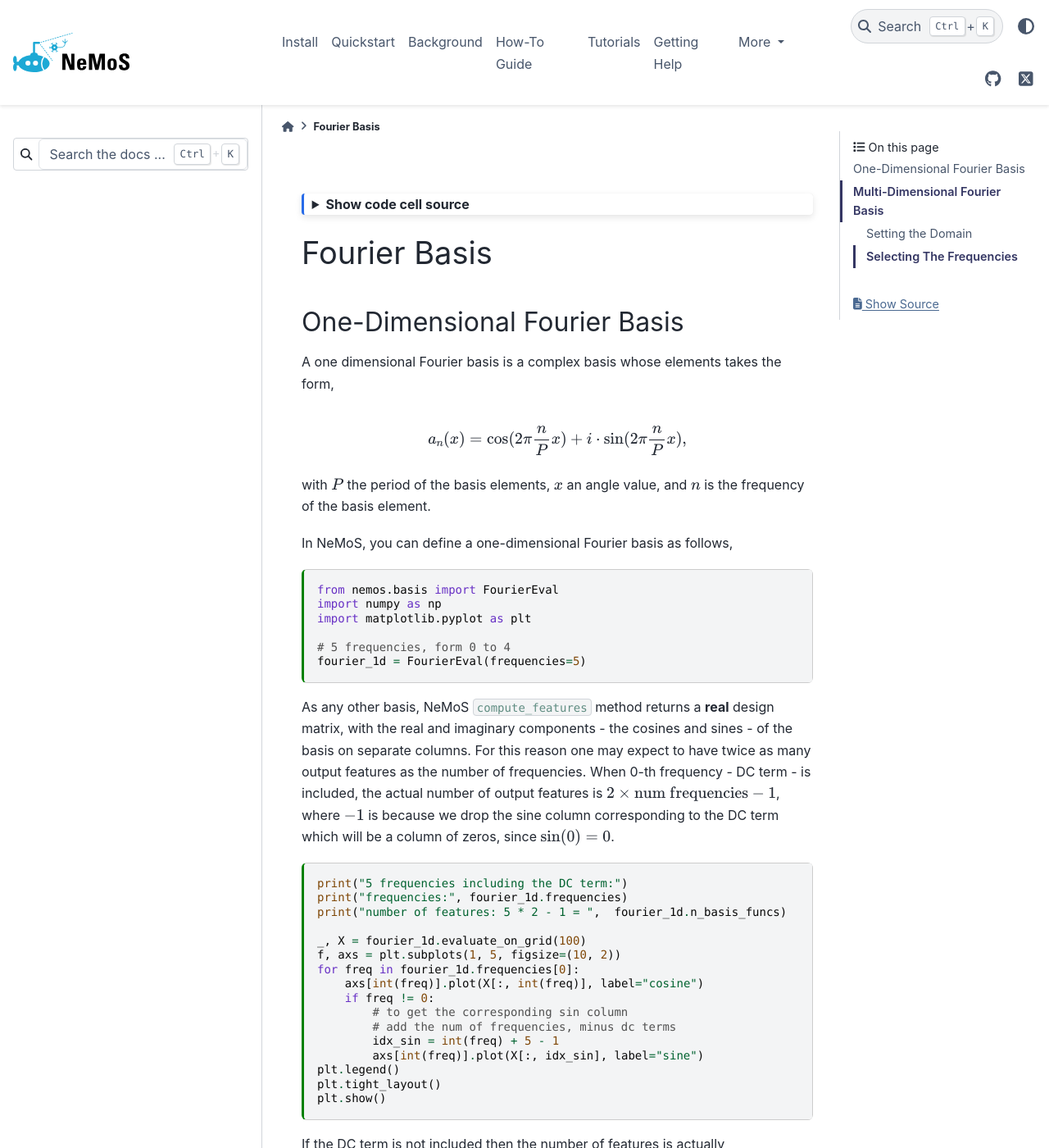
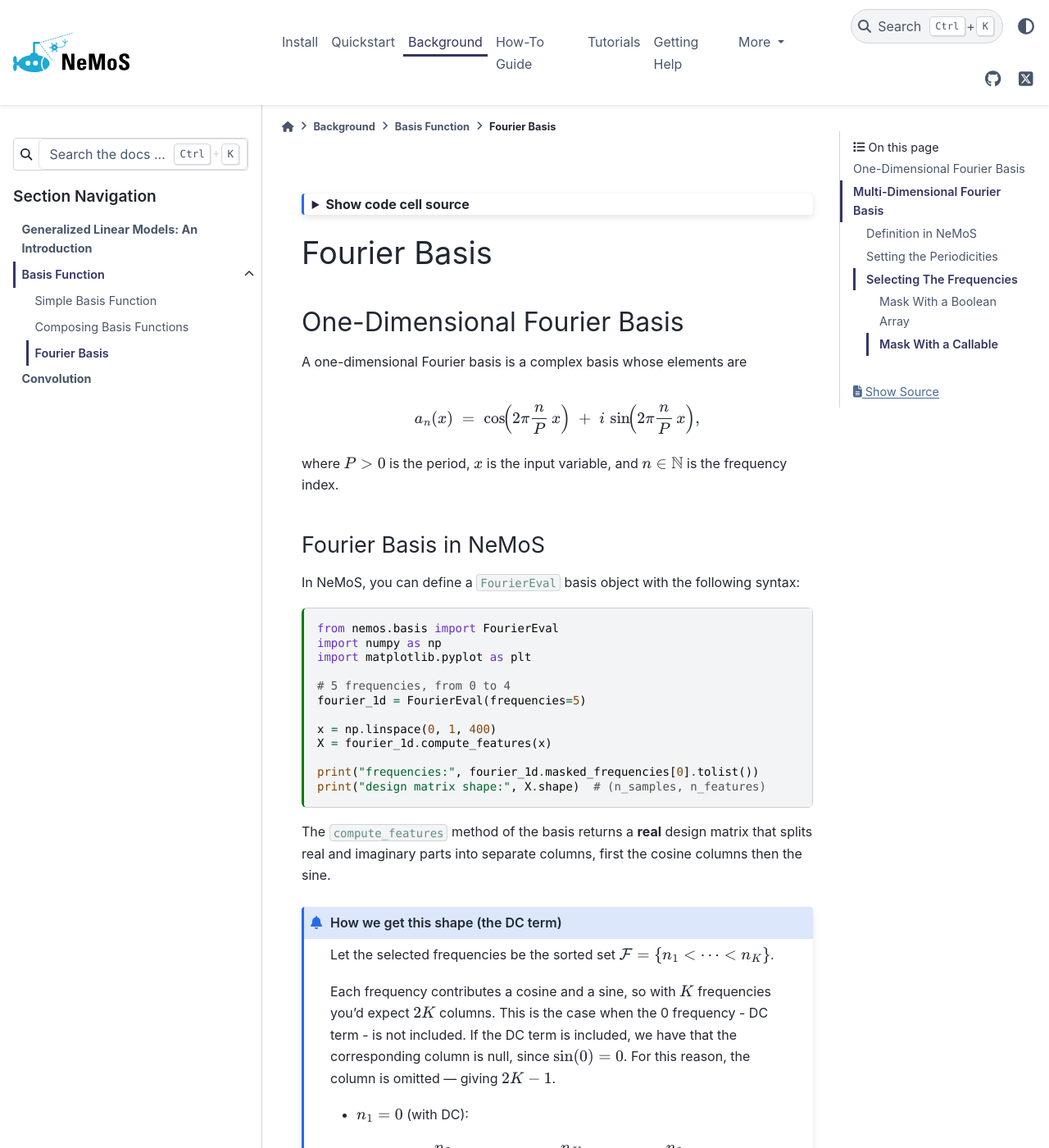
Before and after one commit to flatironinstitute/nemos, a Sphinx documentation site: the page built from docs/background/basis/ndimensional_foureir_basis.md, in a window 1280 px wide and 1400 px high. Shown: the whole window at 82% size. Built offline with Sphinx 7.4.7 and the PyData theme 0.15.4, drawn with Linux system fonts in a browser that asks for light colours; some of the changed text lies outside the part shown.

Commit message:
add note on basis

````diff
--- a/docs/background/basis/ndimensional_foureir_basis.md
+++ b/docs/background/basis/ndimensional_foureir_basis.md
@@ -44,77 +44,123 @@
 
 ## One-Dimensional Fourier Basis
 
-A one dimensional Fourier basis is a complex basis whose elements takes the form,
+A one-dimensional Fourier basis is a complex basis whose elements are
 
 $$
-a_n(x) = \cos (2 \pi \frac{n}{P} x) + i \cdot \sin  (2 \pi \frac{n}{P}x),
+a_n(x) \;=\; \cos\!\Bigl(2\pi \frac{n}{P}\,x\Bigr) \;+\; i\,\sin\!\Bigl(2\pi \frac{n}{P}\,x\Bigr),
 $$
 
-with $P$ the period of the basis elements, $x$ an angle value, and $n$ is the frequency
-of the basis element.
+where $P>0$ is the period, $x$ is the input variable, and $n\in\mathbb{N}$ is the frequency index.
 
-In NeMoS, you can define a one-dimensional Fourier basis as follows,
+### Fourier Basis in NeMoS
 
+In NeMoS, you can define a `FourierEval` basis object with the following syntax:
 ```{code-cell} ipython3
 from nemos.basis import FourierEval
 import numpy as np
 import matplotlib.pyplot as plt
 
-# 5 frequencies, form 0 to 4
+# 5 frequencies, from 0 to 4
 fourier_1d = FourierEval(frequencies=5)
+
+x = np.linspace(0, 1, 400)
+X = fourier_1d.compute_features(x)
+
+print("frequencies:", fourier_1d.masked_frequencies[0].tolist())
+print("design matrix shape:", X.shape)  # (n_samples, n_features)
 ```
 
-As any other basis, NeMoS `compute_features` method returns a **real** design matrix, with the real and imaginary components - the cosines and sines - of the basis on separate columns. For this reason one may expect to have twice as many output features as the number of frequencies. When 0-th frequency - DC term - is included, the actual number of output features is $2 \times \text{num frequencies} - 1$, where $-1$ is because we drop the sine column corresponding to the DC term which will be a column of zeros, since $\sin(0) = 0$.
+The `compute_features` method of the basis returns a **real** design matrix that splits real and imaginary parts into separate columns, first the cosine columns then the sine.
+
+:::{admonition} How we get this shape (the DC term)
+:class: info
+
+Let the selected frequencies be the sorted set $\mathcal F=\{n_1<\cdots<n_K\}$.
+
+Each frequency contributes a cosine and a sine, so with $K$ frequencies you’d expect $2K$ columns. This is the case when the 0 frequency - DC term - is not included. If the DC term is included, we have that the corresponding column is null, since $\sin(0)=0$. For this reason, the column is omitted — giving $2K-1$.
+
+- $n_1=0$ (with DC):
+
+  $$
+  \bigl[\;1,\,\cos(2\pi \frac{n_2}{P}x),\,\ldots,\,\cos(2\pi \frac{n_K}{P}x),\ \ \sin(2\pi \frac{n_2}{P}x),\,\ldots,\,\sin(2\pi \frac{n_K}{P}x)\;\bigr],
+  $$
+
+  total columns $=2K-1$.
+
+- $n_1>0$ (without DC):
+
+  $$
+  \bigl[\;\cos(2\pi \frac{n_1}{P}x),\,\ldots,\,\cos(2\pi \frac{n_K}{P}x),\ \ \sin(2\pi \frac{n_1}{P}x),\,\ldots,\,\sin(2\pi \frac{n_K}{P}x)\;\bigr],
+  $$
+
+  total columns $=2K$.
+:::
+
+:::{admonition} About the period $P$
+:class: tip
+By default, NeMoS sets the period based on the input range as $P = \max(x) - \min(x)$.
+You can override this by setting a fixed period via `bounds`. See the [section](fourier-period) below for details.
+:::
+
 
 ```{code-cell} ipython3
-
+# NOTE: here and below, '5' = number of frequencies (K in the math)
 print("5 frequencies including the DC term:")
 print("frequencies:", fourier_1d.frequencies)
-print("number of features: 5 * 2 - 1 = ",  fourier_1d.n_basis_funcs)
+print("output features: 5 * 2 - 1 = ",  fourier_1d.n_basis_funcs)
 
+# `evaluate_on_grid` calls `compute_features` on a grid of point
 _, X = fourier_1d.evaluate_on_grid(100)
-f, axs = plt.subplots(1, 5, figsize=(10, 2))
+f, axs = plt.subplots(1, 5, figsize=(10, 2), sharey=True)
 for freq in fourier_1d.frequencies[0]:
+    axs[int(freq)].set_title(f"frequency = {int(freq)}")
     axs[int(freq)].plot(X[:, int(freq)], label="cosine")
     if freq != 0:
         # to get the corresponding sin column
-        # add the num of frequencies, minus dc terms
+        # add the num of frequencies (5), minus dc term (1)
         idx_sin = int(freq) + 5 - 1
         axs[int(freq)].plot(X[:, idx_sin], label="sine")
 plt.legend()
 plt.tight_layout()
 plt.show()
+
 ```
 
-If the DC term is not included then the number of features is actually $2 \times \text{num frequencies}$.
+**Without DC (1..5): same pair**
 
 ```{code-cell} ipython3
 # drop the DC term (5 frequencies)
 fourier_1d = FourierEval(frequencies=(1, 6))
 print("\n5 frequencies without the DC term:")
 print("frequencies:", fourier_1d.frequencies)
-print("number of features: 5 * 2 = ",  fourier_1d.n_basis_funcs)
+print("output features: 5 * 2 = ",  fourier_1d.n_basis_funcs)
 
-f, axs = plt.subplots(1, 5, figsize=(10, 2))
+f, axs = plt.subplots(1, 5, figsize=(10, 2), sharey=True)
+
+# `evaluate_on_grid` calls `compute_features` on a grid of point
 _, X = fourier_1d.evaluate_on_grid(100)
 for freq in fourier_1d.frequencies[0]:
     idx_freq = int(freq) - 1
+    axs[idx_freq].set_title(f"frequency = {int(freq)}")
     axs[idx_freq].plot(X[:, idx_freq], label="cosine")
     # to get the corresponding sin column
-    # add the num of frequencies, no dc term
+    # add the num of frequencies (5), no dc term to subtract
     idx_sin = idx_freq + 5
     axs[idx_freq].plot(X[:, idx_sin], label="sine")
 plt.legend()
 plt.tight_layout()
 plt.show()
+
 ```
 
-### Setting The Domain of The Basis
+(fourier-period)=
+### Fixing the Period of the Basis
 
-When evaluating the basis at some values $\boldsymbol{x} = \{x_1,...,x_t\}$, NeMoS assumes that the domain of the basis is $[\min(\boldsymbol{x}), \max(\boldsymbol{x})]$. The basis element with frequency equal to $n$ will therefore oscillate n-times over the range of values covered by $\boldsymbol{x}$.
+When evaluating the basis at some values $\boldsymbol{x} = \{x_1,...,x_t\}$, NeMoS assumes that the period of the basis is $P = \max(\boldsymbol{x}) - \min(\boldsymbol{x})$. The basis element with frequency equal to $n$ will therefore oscillate $n$ times over the range of values covered by $\boldsymbol{x}$.
 
 
 ```{code-cell} ipython3
+fourier_1d = FourierEval(frequencies=5)
 
 # generate an input ranging [-2, 2]
 x = np.linspace(-2, 2, 100)
@@ -124,7 +170,7 @@
 
 f, axs = plt.subplots(1, 3, figsize=(10, 3), sharey=True, sharex=True)
 for freq in [0, 1, 2]:
-    axs[freq].set_title(f"Frequency = {freq}")
+    axs[freq].set_title(f"frequency = {freq}")
     axs[freq].plot(x, X[:, freq])
     axs[freq].set_xlabel("x")
     axs[freq].set_ylabel(f"$a_{{{freq}}}(x)$")
@@ -147,7 +193,7 @@
 
 f, axs = plt.subplots(1, 3, figsize=(10, 3), sharey=True, sharex=True)
 for freq in [0, 1, 2]:
-    axs[freq].set_title(f"Frequency = {freq}")
+    axs[freq].set_title(f"frequency = {freq}")
     axs[freq].plot(x, X[:, freq])
     axs[freq].set_xlabel("x")
     axs[freq].set_ylabel(f"$a_{{{freq}}}(x)$")
@@ -155,7 +201,15 @@
 plt.tight_layout()
 plt.show()
 ```
-Bounds can be provided at initialization too, `fourier_1d = FourierEval(5, bounds=(0, 2*np.pi))`.
+
+With `bounds=(0, 2π)` fixed but $\boldsymbol{x} \in [0, \pi]$, each frequency $n$ is defined to complete $n$ cycles over the full domain $[0,2\pi]$. Since we are only sampling **half** the domain, each curve shows only the **first half** of those $n$ cycles (e.g., for $n=2$ you see one full cycle).
+
+The bounds can be provided at initialization as well.
+
+```{code-cell} ipython3
+fourier_1d = FourierEval(5, bounds=(0, 2*np.pi))
+fourier_1d
+```
 
 ### Selecting The Frequencies
 
@@ -179,24 +233,33 @@
 
 ## Multi-Dimensional Fourier Basis
 
-Fourier basis can be extended to multiple dimension. For simplicity, let's focus on the two-dimensional case, but everything discussed below applies to an N-dimensional Fourier basis as well. A two-dimensional basis element $a_{nm}(x,y)$ is defined as follows,
+Fourier bases extend to $D$ dimensions. Let $\mathbf{x}=(x_1,\dots,x_D)$, per-axis periods $\mathbf{P}=(P_1,\dots,P_D)$, and multi-index $\mathbf{n}=(n_1,\dots,n_D)\in\mathbb{N}_0^D$.
+
+A $D$-dimensional **basis element** is
 
 $$
-a_{nm}(x,y) = \cos \left(2 \pi (\frac{n}{P_x} x + \frac{m}{P_y} y) \right) + i \cdot \sin \left(2 \pi (\frac{n}{P_x} x + \frac{m}{P_y} y) \right)
+a_{\mathbf{n}}(\mathbf{x}) \;=\; \cos\!\left( 2\pi \sum_{d=1}^{D} \frac{n_d}{P_d}\, x_d \right)
+\;+\; i\,\sin\!\left( 2\pi \sum_{d=1}^{D} \frac{n_d}{P_d}\, x_d \right).
 $$
 
-Where $P_x$, $P_y$ and $n$, $m$ specifies the periodicity and the frequency of the basis on each axis.
+:::{note}
 
-Defining a two-dimensional Fourier basis follows a similar syntax:
+For simplicity, in the rest of the session we will focus on a 2D example, but everything holds true for a general D-dimensional basis.
+:::
+
+### Definition in NeMoS
+
+First, let's specify the notation to the 2D case used in the examples. We can write $\mathbf{x}=(x,y)$, and $\mathbf{n}=(n,m)$; we’ll use $n$ for the $x$-axis frequency and $m$ for the $y$-axis frequency.
+
+Defining a two-dimensional Fourier basis follows the syntax:
 
 ```{code-cell} ipython3
 
-# define a 2-dimensional basis with
-# n=5 and m=4 frequencies
+# 2D basis with n=5 (x-axis) and m=4 (y-axis) frequencies
 fourier_2d = FourierEval(frequencies=[5, 4], ndim=2)
 ```
 
-The total number of basis is $5 \cdot 4 \cdot 2 - 1 = 39$, and the DC terms corresponds to the frequency pair $n = m = 0$.
+The total number of output features is $5\cdot4\cdot2-1=39$, and the DC term corresponds to the pair $\mathbf{n}=\mathbf{0}=(0,0)$.
 
 ```{code-cell} ipython3
 
@@ -206,7 +269,7 @@
 
 :::{info}
 
-The reason for the name `masked_frequencies` will become evident in the section about frequency selection with `feature_mask`.
+`masked_frequencies` lists the frequency pairs that are currently active in the basis. If you later restrict the grid of frequencies, this array will update to include only the kept pairs. Details follow in the [frequency selection section](select-fourier-freqs-ndim).
 :::
 
 ```{code-cell} ipython3
@@ -220,9 +283,10 @@
 You can check for the presence of the DC term by assessing if `fourier_2d.masked_frequencies[:, 0]` is all zeros.
 :::
 
-### Setting the Domain
+### Setting the Periodicities
 
-As for the one-dimensional case, by default the domain is inferred from the input range.
+By default, each axis uses its own input span as the period, reusing the 1D rule per axis:
+$P_d=\max(x_d)-\min(x_d)$.
 
 ```{code-cell} ipython3
 x, y = np.meshgrid(
@@ -239,13 +303,15 @@
     (fourier_2d.masked_frequencies[1] == 1)
 )[0][0]
 
-# plot the values
+# plot the output
 f, axs = plt.subplots(1, 3, figsize=(10, 3))
+
+# 2-dimensional basis
 axs[0].pcolormesh(x, y, X[..., idx], shading='gouraud', cmap='viridis')
-axs[0].set_title("two-dimensional bases")
+axs[0].set_title("two-dimensional basis")
 
+# 1-dimensional projections
 axs[1].plot(x[0], X[0, :, idx])
-axs[1].set_xlim(0, 2*np.pi)
 axs[1].set_title("x projection\nfrequency = 2")
 
 axs[2].plot(y[:, 0], X[:, 0, idx])
@@ -254,7 +320,9 @@
 plt.show()
 ```
 
-And it can be fixed by providing a ``single`` bounds tuple that will be applied to all dimension, or a tuple per dimension.
+As we can see, the $x$-projection, the basis element with $n=2$ completes two cycles across the sampled $x$ range, and on the $y$ projection, the basis element with $m=1$ completes one cycle.
+
+One can set the period by providing a single ``bounds`` tuple that applies to all dimension, or one tuple per dimension.
 
 ```{code-cell} ipython3
 
@@ -295,9 +363,12 @@
 plt.show()
 ```
 
+With bounds $[(0, 2\pi), (0, \pi)]$ and samples on $x \in [0, \pi]$, the $x$-projection for $n=2$ shows only the first half of its defined period (one full cycle over $[0,\pi]$). The $y$-projection covers its full domain $[0,\pi]$, so for $m=2$ it shows two cycles.
+
+(select-fourier-freqs-ndim)=
 ### Selecting The Frequencies
 
-The `frequencies` parameter required at initialization defines the range of frequency spanned by each axis, defining a grid of frequency values. Providing `ndim`-arrays of frequencies defines a grid of frequencies that defines the basis elements.
+The `frequencies` argument specifies, **per axis**, which integer frequencies to use. In $D$ dimensions, pass a list of $D$ arrays (one per axis); their Cartesian product defines the grid of multi-indices $\mathbf{n}$ (and thus the basis elements), which are listed in `masked_frequencies`.
 
 ```{code-cell} ipython3
 
@@ -306,24 +377,33 @@
 print(fourier_2d.masked_frequencies)
 ```
 
-In the example snippets, we are defining the following basis elements, $a_{nm}$ for $(n, m) \in \{(1, 4), (1, 5), (2, 4), (2, 5), \dots (3, 5)\}$.
+In these examples we use pairs $(n,m)$ with $n \in N = \{1,2,3\}$ (x-axis frequencies) and $m \in M = \{4,5\}$ (y-axis frequencies).
 
-It is sub-select specific pairs by masking the grid of frequcnies. The mask can be specified in two ways:
+This defines the basis elements $a_{(n,m)}$ for $(n,m) \in \{(1,4),(1,5),(2,4),(2,5),(3,4),(3,5)\}$.
 
-1. As a $n \times m$ boolean array.
-2. As a function that maps frequencies into a boolean, i.e. $f: R^{\text{ndim}} \rightarrow \{0, 1\}$, where `ndim` is the dimensionality of the basis.
+You can subselect specific pairs by **masking** the 2D frequency grid. The mask can be:
 
-For example, if our pairs are
+1. A boolean array of shape $(|N|, |M|) = (3, 2)$ (rows = $n$, columns = $m$).
+2. A callable predicate `f(n, m) -> True/False`.
 
-(1, 4)   (1, 5)
-(2, 4)   (2, 5)
-(3, 4)   (2, 5)
+#### Mask With a Boolean Array
 
-If we want to select the following frequency pairs: (1,4), (2, 4), (2, 5), we can define a mask
+**Pairs grid**
 
-1        0
-1        1
-0        0
+|     | m=4  | m=5  |
+|-----|------|------|
+| n=1 | (1,4) | (1,5) |
+| n=2 | (2,4) | (2,5) |
+| n=3 | (3,4) | (3,5) |
+
+**Example mask selecting $(1,4), (2,4), (2,5)$**
+
+|     | m=4 | m=5 |
+|-----|-----|-----|
+| n=1 | 1   | 0   |
+| n=2 | 1   | 1   |
+| n=3 | 0   | 0   |
+
 
 ```{code-cell} ipython3
 
@@ -339,6 +419,8 @@
 print(fourier_2d.masked_frequencies)
 ```
 
+#### Mask With a Callable
+
 Alternatively, we can specify complex masking rules by defining a mask function. For example, let's filter for the frequency pairs that lies inside a circle of radius of 4.5.
 
 ```{code-cell} ipython3
@@ -348,3 +430,10 @@
 print("\nmasked frequencies")
 print(fourier_2d.masked_frequencies)
 ```
+
+:::{admonition} More on Masking with Callables
+
+- Write the predicate as `f(n, m)` for 2D. The first argument maps to `masked_frequencies[0]` (x-axis, $n$), the second to `masked_frequencies[1]` (y-axis, $m$). In $D$ dimensions use `f(n1, ..., nD)` in the same row order as `masked_frequencies`.
+- NeMoS applies the predicate over the Cartesian product of per-axis frequencies (conceptually `np.meshgrid(..., indexing='ij')`). Treat inputs as NumPy arrays and use elementwise operations.
+- Return a boolean grid of shape `(len(n_values), len(m_values))`: `True` keeps $(n,m)$, `False` drops it. In $D$ dimensions, return a boolean tensor with one axis per dimension. .
+:::
--- a/docs/conf.py
+++ b/docs/conf.py
@@ -188,3 +188,10 @@
     "jax": ("https://jax.readthedocs.io/en/latest/", None),
     "scipy": ("https://docs.scipy.org/doc/scipy/", None),
 }
+
+# requre the bm package for bold symbols
+mathjax3_config = {
+    "tex": {
+        "packages": {"[+]": ["bm"]},
+    }
+}
````
Also changed, not shown: other parts of docs/background/basis/ndimensional_foureir_basis.md (+1 -1 lines), docs/background/basis/README.md (+16 -0 lines).
